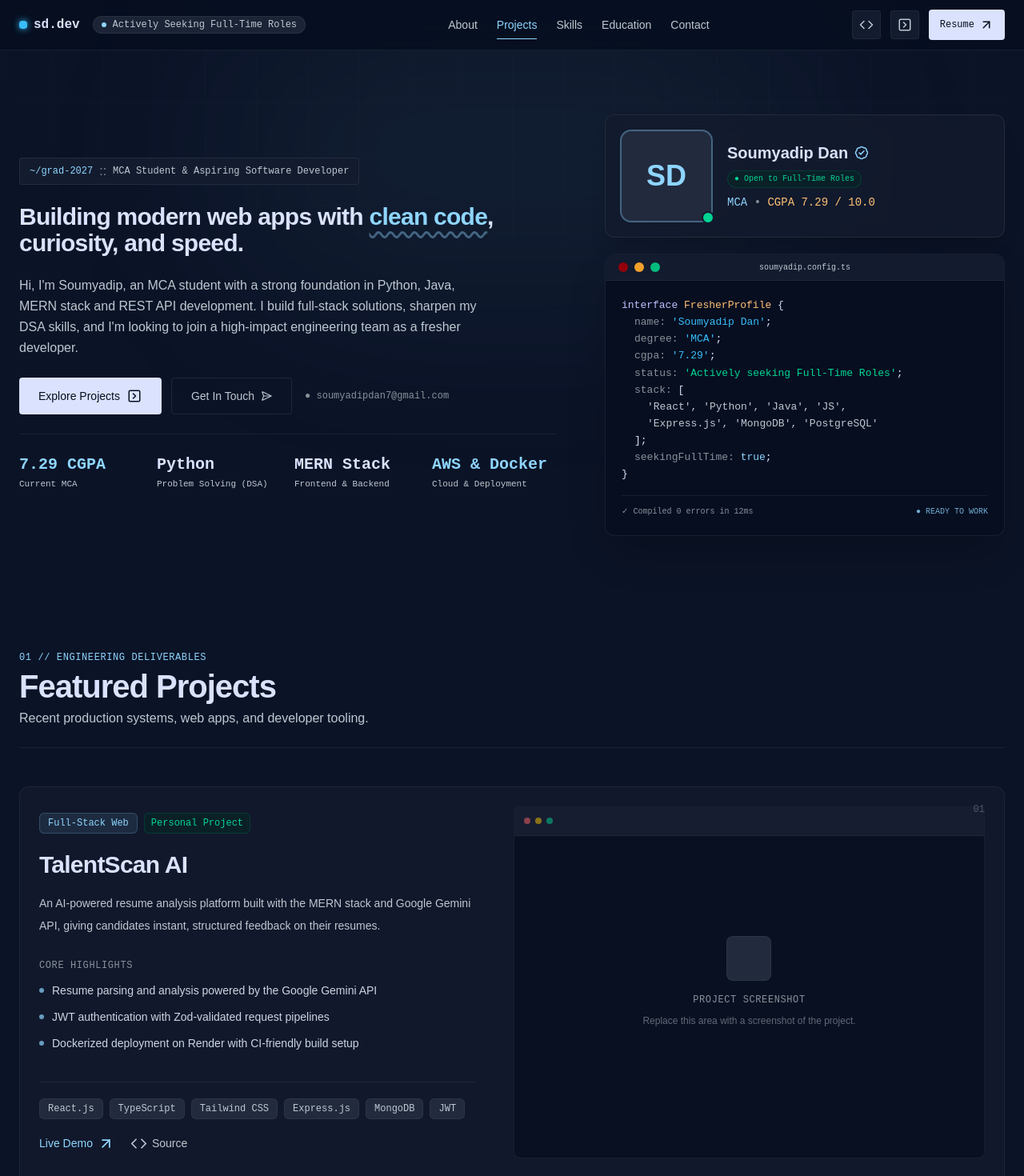
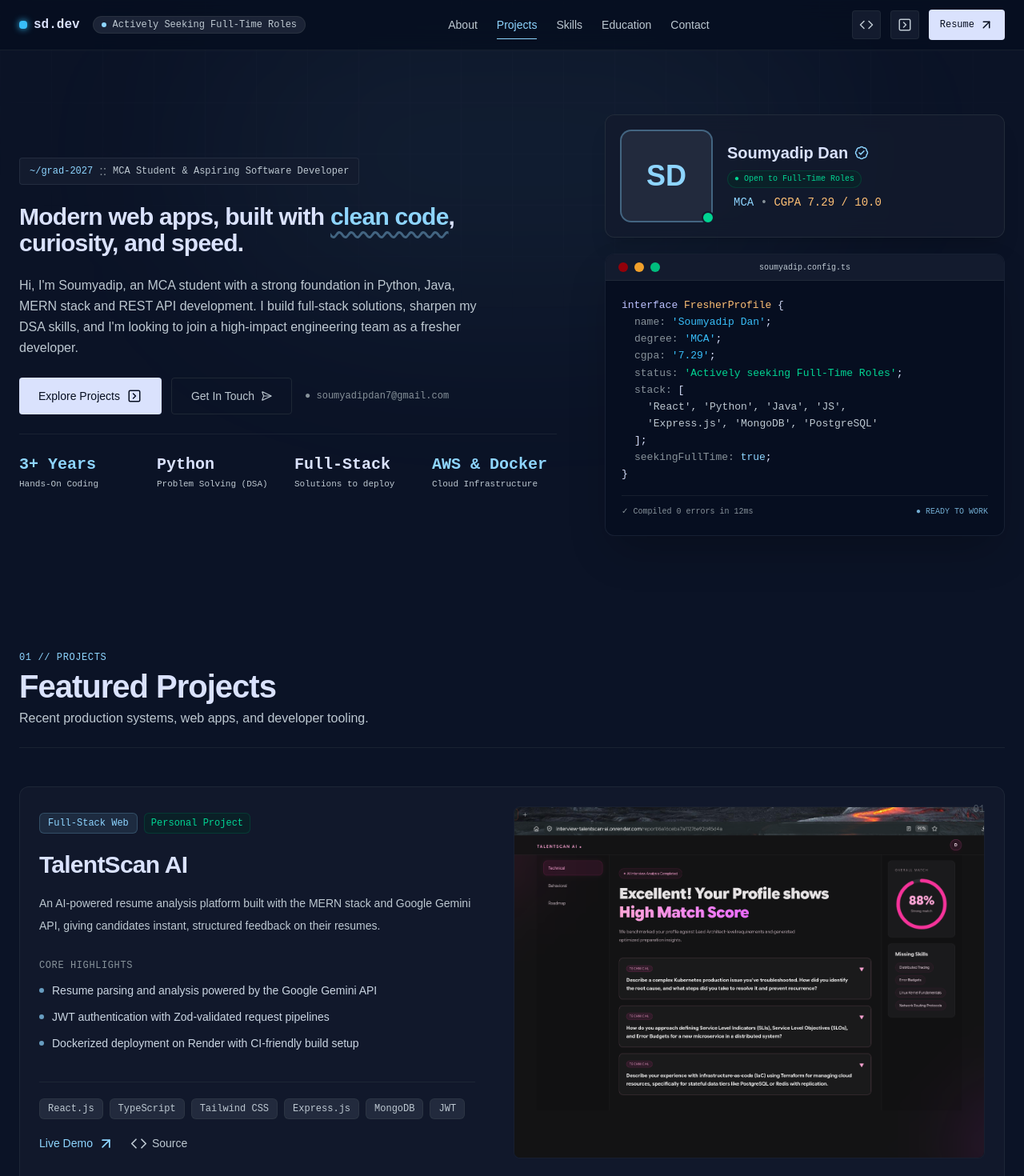
Before and after one commit to sdan-07/portfolio, a React (Vite) app: page / in a window 1280 px wide. Shown: the top 1470 px of the page at 80% size. Built offline with nearby package versions, Linux system fonts and the light colour scheme.

Commit message:
add project screenshots

```diff
--- a/src/components/Footer.tsx
+++ b/src/components/Footer.tsx
@@ -8,7 +8,7 @@ export default function Footer() {
         <div className="flex flex-col items-center gap-3 text-center sm:flex-row sm:text-left">
           <a href="#" className="font-mono font-bold">sd.dev</a>
           <span className="hidden text-outline sm:inline">•</span>
-          <span className="text-sm text-on-surface-variant">
+          <span className="text-xs text-on-surface-variant">
             © {new Date().getFullYear()} Soumyadip Dan • MCA Student & Software Developer. All rights reserved.
           </span>
         </div>
--- a/src/components/Hero.tsx
+++ b/src/components/Hero.tsx
@@ -21,7 +21,7 @@ export default function Hero() {
 
         {/* Heading */}
         <h1 className="text-3xl font-semibold leading-[1.08] tracking-tight text-on-surface xs:text-4xl sm:text-5xl md:text-6xl">
-          Building modern web apps with{" "}
+          Modern web apps, built with{" "}
           <span className="text-primary underline decoration-primary/40 decoration-wavy underline-offset-8">
             clean code
           </span>
@@ -64,10 +64,10 @@ export default function Hero() {
         {/* Stats */}
         <div className="grid grid-cols-2 gap-x-4 gap-y-6 border-t border-outline-variant/30 pt-6 sm:grid-cols-4 sm:gap-4">
           {[
-            ["7.29 CGPA", "Current MCA", "text-primary"],
+            ["3+ Years", "Hands-On Coding", "text-primary"],
             ["Python", "Problem Solving (DSA)", "text-on-surface"],
-            ["MERN Stack", "Frontend & Backend", "text-on-surface"],
-            ["AWS & Docker", "Cloud & Deployment", "text-primary"],
+            ["Full-Stack", "Solutions to deploy", "text-on-surface"],
+            ["AWS & Docker", "Cloud Infrastructure", "text-primary"],
           ].map(([value, label, color]) => (
             <div key={value} className="min-w-0">
               <div
@@ -119,7 +119,7 @@ function DeveloperTerminal() {
             ● Open to Full-Time Roles
           </div>
 
-          <div className="font-mono text-[10px] xs:text-xs sm:text-sm">
+          <div className="font-mono text-[10px] xs:text-xs sm:text-sm ml-2">
             <span className="text-primary">MCA</span>{" "}
             <span className="text-outline">•</span>{" "}
             <span className="text-tertiary">CGPA 7.29 / 10.0</span>
--- a/src/components/Projects.tsx
+++ b/src/components/Projects.tsx
@@ -31,7 +31,7 @@ export default function Projects() {
     <section id="work" className="scroll-mt-24 space-y-10 sm:space-y-12">
       <SectionHeader
         number="01"
-        label="Engineering Deliverables"
+        label="Projects"
         title="Featured Projects"
         description="Recent production systems, web apps, and developer tooling."
       />
@@ -151,38 +151,38 @@ export default function Projects() {
                   ========================= */}
               <div className="relative min-h-[220px] overflow-hidden rounded-lg border border-outline-variant/30 bg-surface-container-lowest/70 xs:min-h-[260px] sm:min-h-[320px] lg:min-h-[440px]">
                 {/* Screenshot placeholder */}
-                <div className="absolute inset-0 flex flex-col items-center justify-center p-5 text-center sm:p-8">
-                  <div className="mb-3 flex h-12 w-12 items-center justify-center rounded-lg border border-outline-variant/40 bg-surface-container-high sm:mb-4 sm:h-14 sm:w-14">
+                {/* <div className="absolute inset-0 flex flex-col items-center justify-center p-5 text-center sm:p-8">
+                  <div className="mb-3 flex h-12 w-12 items-center justify-center rounded-lg border border-outline-variant/40 bg-surface-container-high sm:mb-4 sm:h-14 sm:w-14"> */}
                     {/* <MaterialIcon className="text-xl text-outline sm:text-2xl">
                       image
                     </MaterialIcon> */}
-                  </div>
+                  {/* </div> */}
 
-                  <p className="font-mono text-[10px] uppercase tracking-wider text-outline sm:text-xs">
+                  {/* <p className="font-mono text-[10px] uppercase tracking-wider text-outline sm:text-xs">
                     Project Screenshot
                   </p>
 
                   <p className="mt-2 max-w-xs text-[10px] leading-5 text-outline/70 sm:text-xs">
                     Replace this area with a screenshot of the project.
                   </p>
-                </div>
+                </div> */}
 
                 {/* Browser-style top bar */}
-                <div className="absolute left-0 right-0 top-0 flex h-8 items-center gap-1.5 border-b border-outline-variant/20 bg-surface-container-highest/40 px-3 sm:h-9">
+                {/* <div className="absolute left-0 right-0 top-0 flex h-8 items-center gap-1.5 border-b border-outline-variant/20 bg-surface-container-highest/40 px-3 sm:h-9">
                   <span className="h-1.5 w-1.5 rounded-full bg-red-400/50 sm:h-2 sm:w-2" />
                   <span className="h-1.5 w-1.5 rounded-full bg-yellow-400/50 sm:h-2 sm:w-2" />
                   <span className="h-1.5 w-1.5 rounded-full bg-emerald-400/50 sm:h-2 sm:w-2" />
-                </div>
+                </div> */}
 
-                {/*
-                  When you have an image:
+
+                  {/* When you have an image: */}
 
                   <img
-                    src="/projects/project-name.png"
+                    src={`${project.image}`}
                     alt={`${project.title} screenshot`}
                     className="h-full w-full object-cover"
                   />
-                */}
+
               </div>
             </div>
           </article>
--- a/src/data/portfolio.ts
+++ b/src/data/portfolio.ts
@@ -12,7 +12,8 @@ export type Project = {
   action: string;
   accent: Accent;
   live: string,
-  source: string
+  source: string,
+  image: string
 };
 
 export const projects: Project[] = [
@@ -30,7 +31,8 @@ export const projects: Project[] = [
     source: "https://github.com/sdan-07/talentscan-ai",
     live: "https://interview-talentscan-ai.onrender.com",
     action: "Live Demo",
-    accent: "primary"
+    accent: "primary",
+    image: "/public/projects/talentscan-ui.png"
   },
   {
     type: "Full-Stack Web",
@@ -44,9 +46,10 @@ export const projects: Project[] = [
     ],
     stack: ["React", "Tailwind CSS", "Node.js", "Express", "MongoDB"],
     source: "https://github.com/sdan-07/Dll_visualizer",
-    live: "#",
+    live: "https://dll-visualizer-mjm1.onrender.com",
     action: "Live Demo",
-    accent: "secondary"
+    accent: "secondary",
+    image: "/public/projects/dll.png"
   }
 ];
 
@@ -118,20 +121,3 @@ export const experiences = [
     ]
   }
 ];
-
-export const endorsements = [
-  {
-    initials: "ER",
-    name: "Dr. Elena Rostova",
-    role: "Professor & Dept. Chair, Computer Science",
-    color: "text-primary",
-    quote: "Alex demonstrated phenomenal software fundamentals and rare technical intuition. His capstone project was one of the cleanest, best-architected full-stack systems we have seen out of the department in years."
-  },
-  {
-    initials: "MV",
-    name: "Marcus Vance",
-    role: "Staff Software Engineer & Internship Mentor",
-    color: "text-secondary",
-    quote: "During his summer internship, Alex ramped up faster than most full-time hires. His pull requests were consistently well-documented, test-covered, and thoughtful. He has a very bright career ahead in full-stack engineering."
-  }
-];
```
Also changed, not shown: public/projects/dll.png (added), public/projects/talentscan-ui.png (added).
